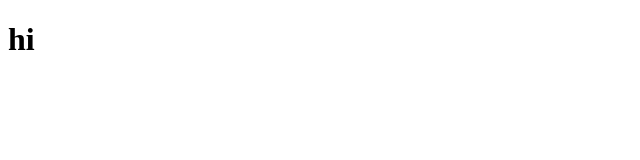
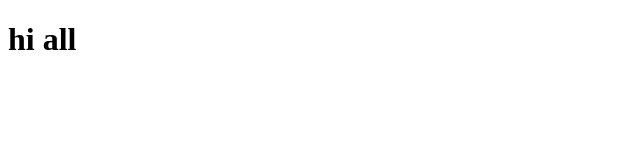
Before and after one commit to ragulsaravanan/test, a plain HTML site: page index.html in a window 1280 px wide. Shown: the full height of the page, 0-640 px from the left. Drawn offline with Linux system fonts and the light colour scheme.

Commit message:
made minor changes

```diff
--- a/index.html
+++ b/index.html
@@ -6,6 +6,6 @@
   <title>Document</title>
 </head>
 <body>
-<h1>hi </h1>
+<h1>hi all </h1>
 </body>
 </html>
```
